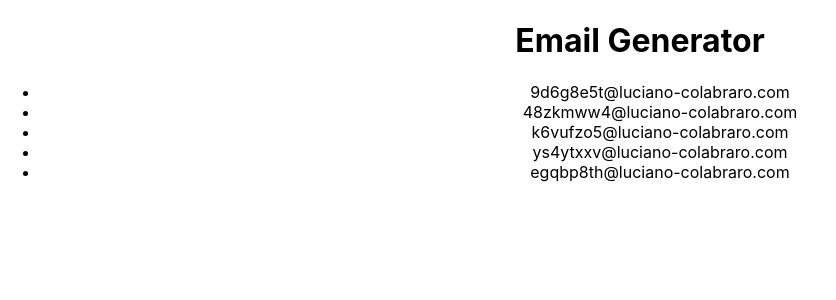
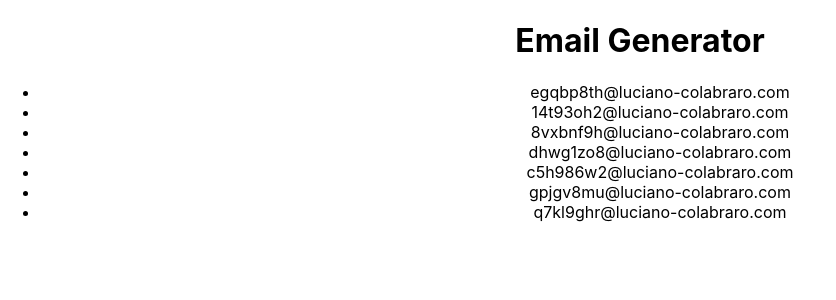
Before and after one commit to lucioxx89/Email_Generator, a React (Create React App) app: page / in a window 1280 px wide. Shown: the top 300 px of the page, without its empty margins (0-836 px from the left). Built offline with nearby package versions, Linux system fonts and the light colour scheme.

Commit message:
small changes

```diff
--- a/src/components/SuggestedEmailsList.js
+++ b/src/components/SuggestedEmailsList.js
@@ -14,7 +14,7 @@ function SuggestedEmailsList() {
 
   return (
     <ul>
-      {generateRandomWords(5).map((alias) => (
+      {generateRandomWords(7).map((alias) => (
         <SuggestedEmail alias={alias} domain={domain} />
       ))}
     </ul>
```
